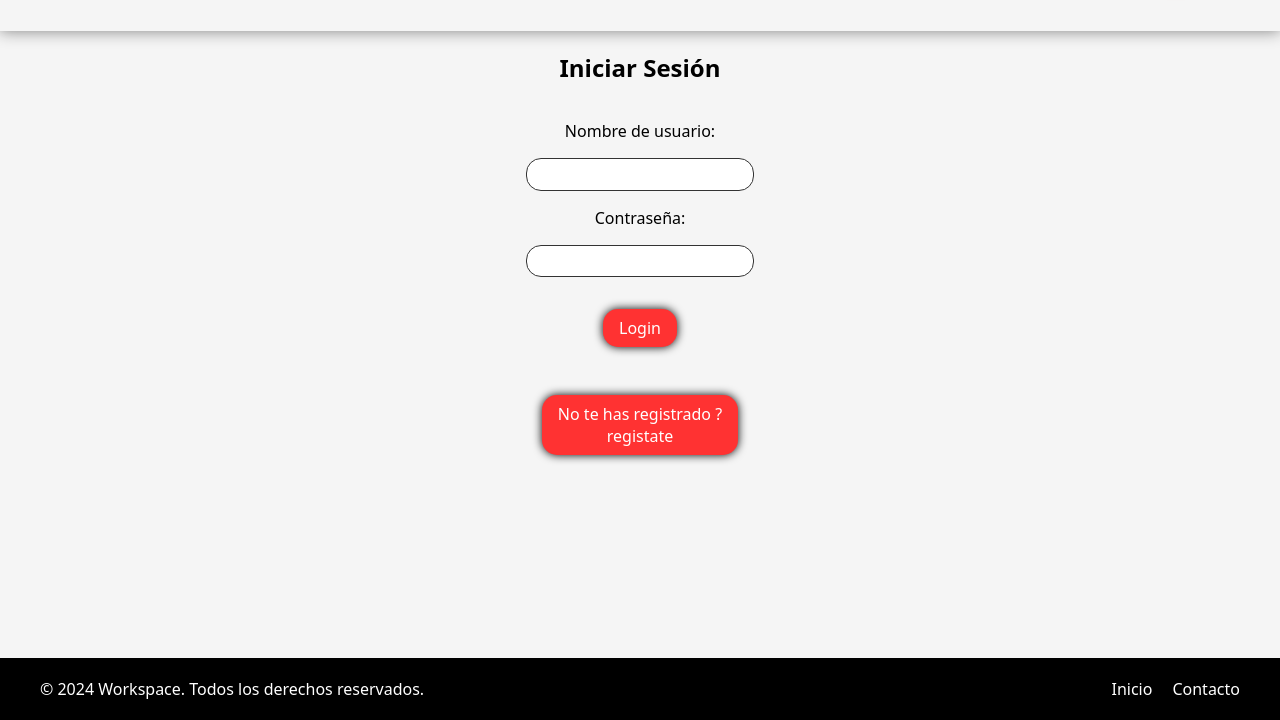
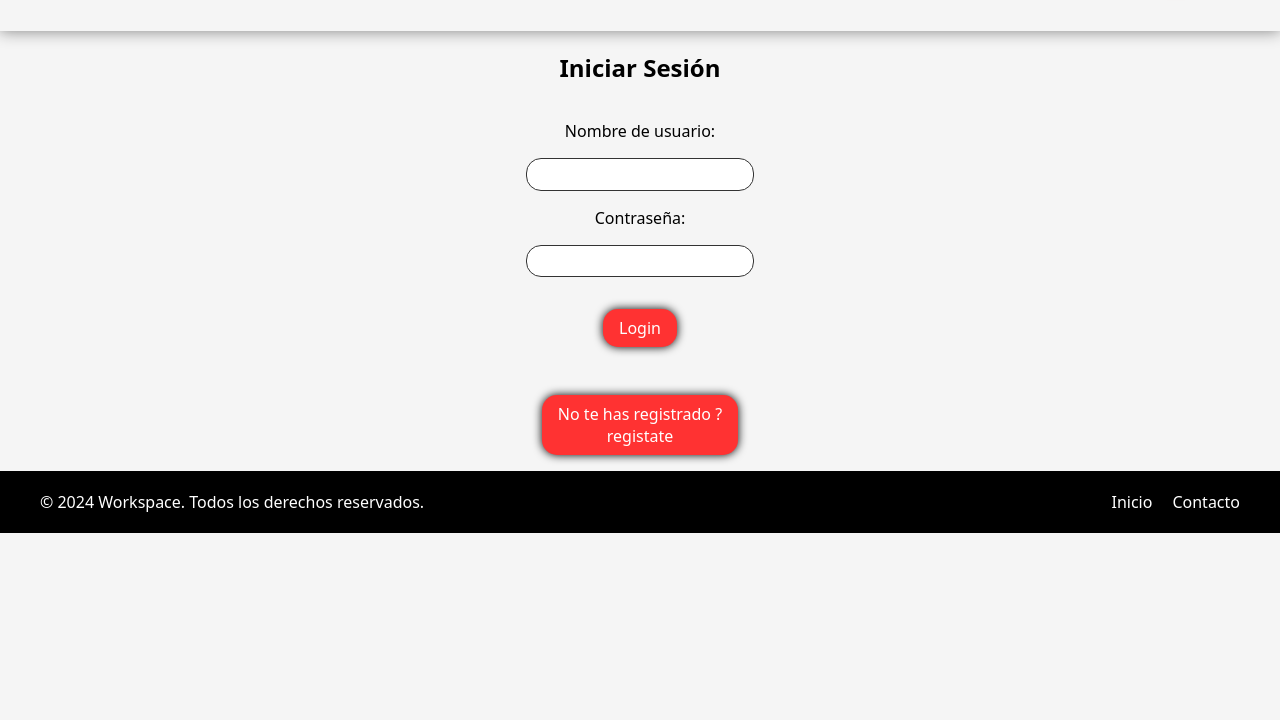
Before and after one commit to srTrauma/wwebVictorSemanaSanta, a plain HTML site: page login.html in a window 1280 px wide. Shown: the part 150-870 px from the top of the page. After the commit the page ends 800 px from the top, so only its background shows below. Drawn offline with Linux system fonts and the light colour scheme.

Commit message:
added ajustes and responsive :P

```diff
--- a/style.scss
+++ b/style.scss
@@ -41,6 +41,7 @@ $border-radius: 15px;
 body {
   display: flex;
   flex-direction: column;
+  justify-content: space-between;
   margin: 0;
   padding: 0;
   background-color: $background-color;
@@ -570,7 +571,7 @@ a {
   background-color: #000;
   color: #fff;
   padding: 20px 0;
-  margin-top: 14.6%;
+
 }
 
 .container {
```
Also changed, not shown: style.css, 1 other file.
